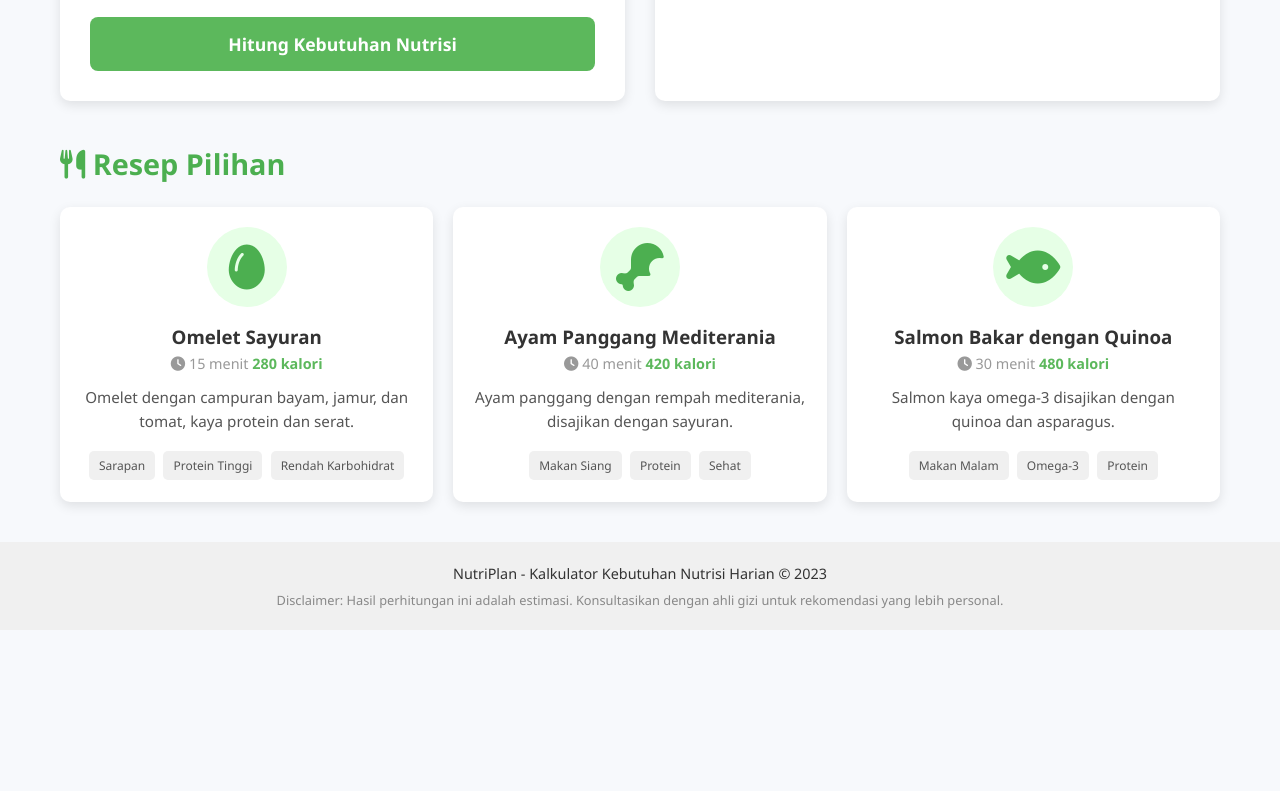
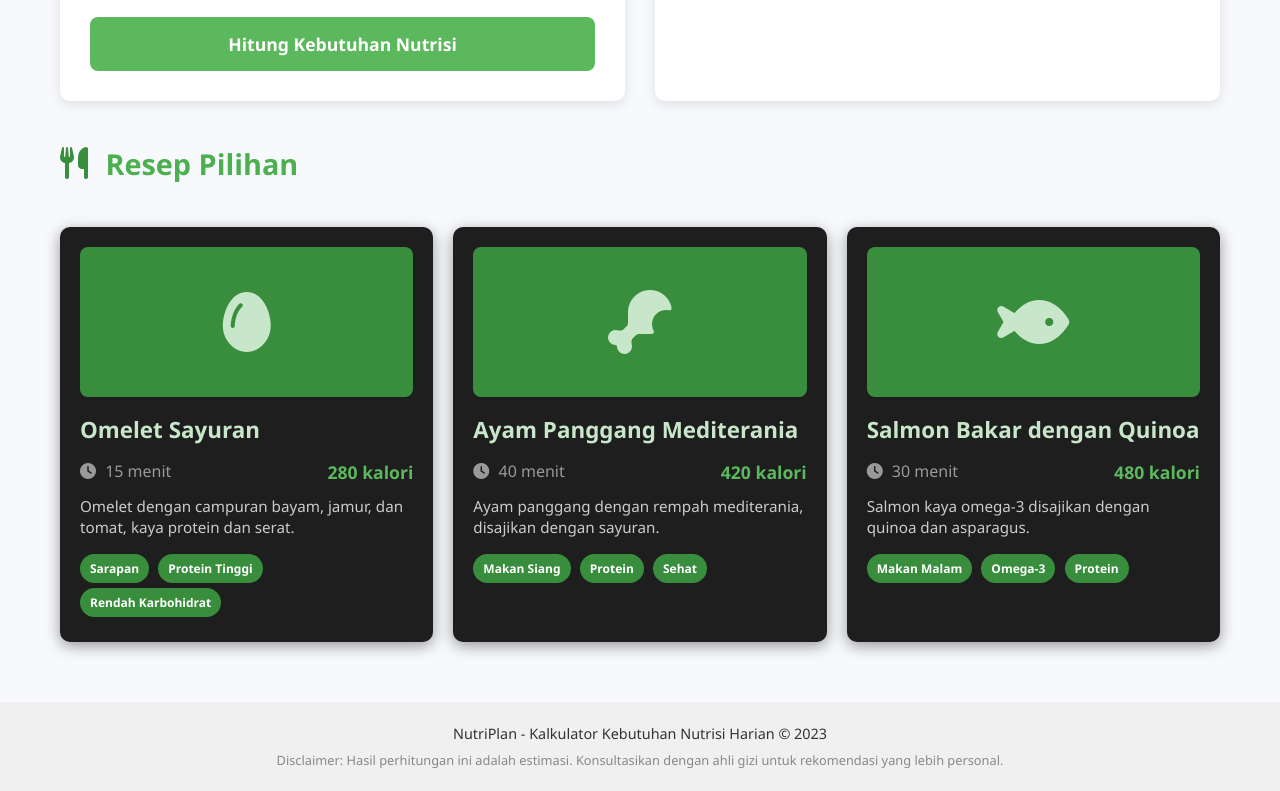
Before and after one commit to LaikaApriyadi-svg/nutriplan, a plain HTML site: page index.html in a window 1280 px wide. Shown: the part 826-1617 px from the top of the page. Before the commit the page ends 1456 px from the top, so only its background shows below. Drawn offline with Linux system fonts and the light colour scheme.

Commit message:
Update nutriplan.css

```diff
--- a/nutriplan.css
+++ b/nutriplan.css
@@ -176,44 +176,81 @@ input[type="number"]:focus, input[type="text"]:focus, select:focus {
     text-transform: uppercase;
 }
 
-/* RESEP GRID */
-.section-title { margin-top: 40px; margin-bottom: 20px; font-size: 1.8rem; color: #4CAF50;}
+/* RESEP GRID (Dark Mode Styling) */
+.section-title {
+    margin-top: 40px;
+    margin-bottom: 20px;
+    font-size: 1.8rem;
+    color: #4CAF50;
+}
+.section-title i { margin-right: 10px; font-size: 2rem; color: #388e3c; }
+
 .recipes-grid {
     display: grid;
     grid-template-columns: repeat(auto-fit, minmax(300px, 1fr));
     gap: 20px;
     margin-bottom: 40px;
+    padding: 20px 0;
 }
 .recipe-card {
-    background: white;
+    background: #1e1e1e;
+    color: #ffffff;
     border-radius: 10px;
-    box-shadow: 0 4px 12px rgba(0, 0, 0, 0.1);
+    box-shadow: 0 4px 15px rgba(0, 0, 0, 0.4);
     padding: 20px;
+    text-align: left;
+}
+.recipe-card h3 {
+    font-size: 1.4rem;
+    margin-bottom: 10px;
+    color: #c8e6c9;
+}
+.recipe-meta {
+    font-size: 1rem;
+    color: #999;
+    margin-bottom: 10px;
+    display: flex;
+    justify-content: space-between;
+    align-items: center;
+}
+.recipe-meta strong {
+    font-weight: bold;
+    color: #5cb85c;
+    font-size: 1.1rem;
+}
+.recipe-meta i { margin-right: 5px; }
+
+.recipe-desc {
+    font-size: 0.95rem;
+    color: #ccc;
+    margin-bottom: 15px;
+    line-height: 1.4;
+}
+
+.recipe-icon {
+    background-color: #388e3c;
+    color: #c8e6c9;
+    font-size: 4rem;
+    width: 100%;
+    height: 150px;
+    line-height: 150px;
+    border-radius: 8px;
+    margin: 0 0 15px 0;
     text-align: center;
 }
-.recipe-icon {
-    background-color: #e6ffe6;
-    color: #4CAF50;
-    font-size: 3rem;
-    width: 80px;
-    height: 80px;
-    line-height: 80px;
-    border-radius: 50%;
-    margin: 0 auto 15px;
-}
-.recipe-meta { font-size: 0.9rem; color: #777; margin-bottom: 10px;}
-.recipe-desc { font-size: 0.95rem; color: #555; margin-bottom: 15px;}
 .recipe-tags span {
     display: inline-block;
-    background: #f0f0f0;
-    color: #555;
+    background: #388e3c;
+    color: white;
     font-size: 0.75rem;
     padding: 5px 10px;
-    border-radius: 5px;
-    margin: 2px;
+    border-radius: 15px;
+    margin-right: 5px;
+    margin-bottom: 5px;
+    font-weight: bold;
 }
-.tag-sarapan { background-color: #ffe0b2; color: #e65100; }
-.tag-protein { background-color: #c8e6c9; color: #388e3c; }
+.tag-sarapan { background-color: #388e3c; }
+.tag-protein { background-color: #5cb85c; }
 
 
 /* RENCANA MAKAN & LOG MAKANAN STYLING */
```
